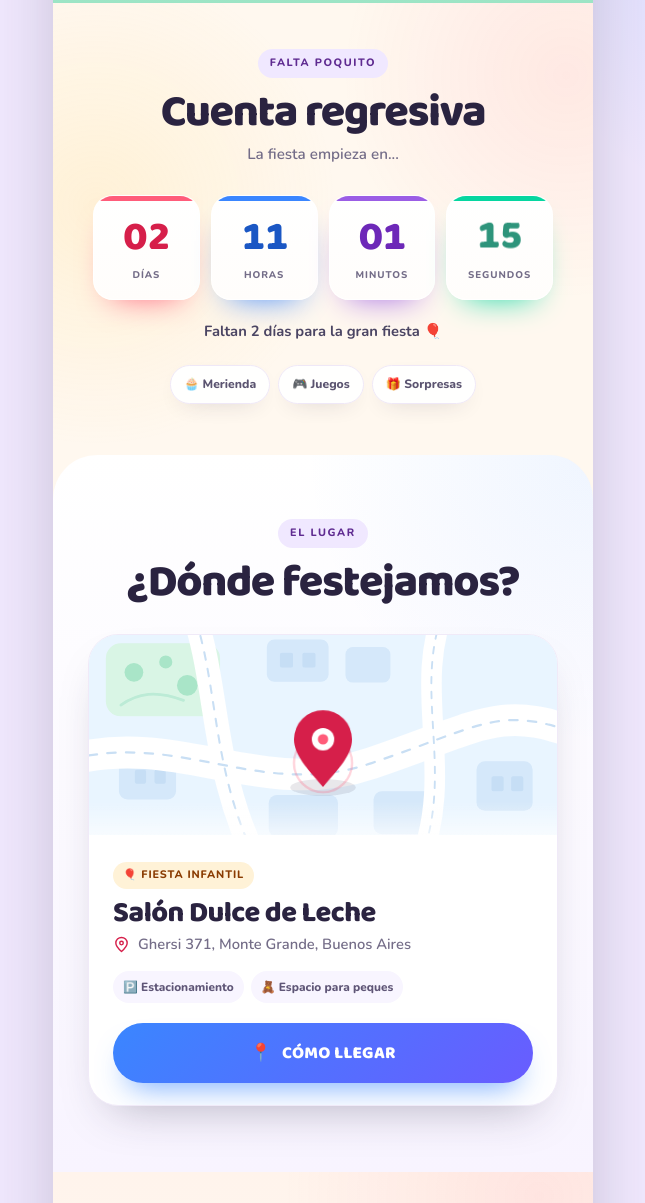
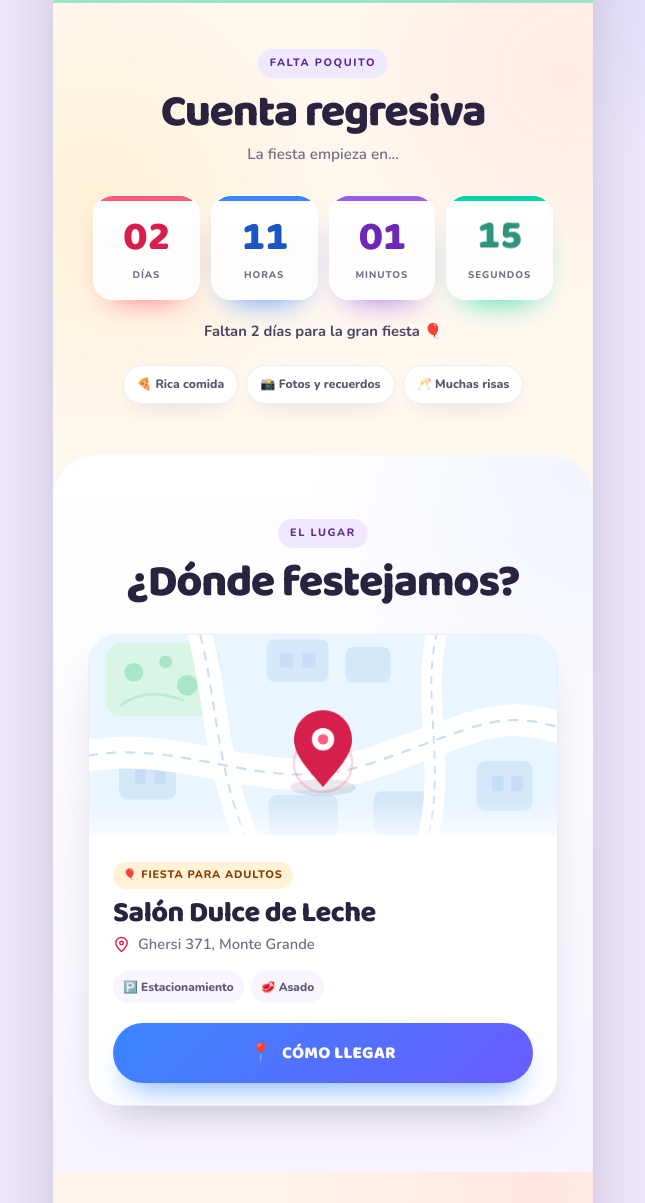
Before and after one commit to lucaslobretzky-ops/lucas, a plain HTML site: page index.html in a window 1280 px wide. Shown: the part 825-2028 px from the top of the page, without its empty margins (317-962 px from the left). Drawn offline with nearby package versions, Linux system fonts and the light colour scheme.

Commit message:
index.html

```diff
--- a/index.html
+++ b/index.html
@@ -1395,7 +1395,7 @@
           </span>
         </h1>
 
-        <p class="hero-sub">Juegos, risas, merienda y muchas sorpresas.</p>
+        <p class="hero-sub">Fuego, asado, sobremesa larga y la infaltable torta.</p>
 
         <div class="date-chip">
           <svg viewBox="0 0 24 24" fill="none" stroke="currentColor" stroke-width="2" stroke-linecap="round" stroke-linejoin="round" aria-hidden="true">
@@ -1449,9 +1449,9 @@
         <p class="sr-only" id="countdownSr" aria-live="polite"></p>
 
         <div class="party-chips reveal" aria-label="Lo que vas a encontrar en la fiesta">
-          <span>🧁 Merienda</span>
-          <span>🎮 Juegos</span>
-          <span>🎁 Sorpresas</span>
+          <span>🍕 Rica comida</span>
+          <span>📸 Fotos y recuerdos</span>
+          <span>🥂 Muchas risas</span>
         </div>
       </section>
 
@@ -1518,7 +1518,7 @@
           </div>
 
           <div class="location-body">
-            <span class="place-tag">🎈 Fiesta infantil</span>
+            <span class="place-tag">🎈 Fiesta para adultos</span>
             <h3 data-lugar>Salón Dulce de Leche</h3>
 
             <p class="address">
@@ -1526,18 +1526,18 @@
                 <path d="M20 10c0 5-8 12-8 12S4 15 4 10a8 8 0 1 1 16 0Z" />
                 <circle cx="12" cy="10" r="2.5" />
               </svg>
-              <span data-direccion>Ghersi 371, Monte Grande, Buenos Aires</span>
+              <span data-direccion>Ghersi 371, Monte Grande</span>
             </p>
 
             <div class="place-facts" aria-label="Comodidades del lugar">
               <span>🅿️ Estacionamiento</span>
-              <span>🧸 Espacio para peques</span>
+              <span>🥩 Asado</span>
             </div>
 
             <a
               class="btn btn-map"
               id="mapsLink"
-              href="https://www.google.com/maps/search/?api=1&amp;query=Ghersi%20371%2C%20Monte%20Grande%2C%20Buenos%20Aires"
+              href="https://maps.app.goo.gl/9BJjNw8WFL7c4bEu6"
               target="_blank"
               rel="noopener noreferrer"
             >
@@ -1624,13 +1624,15 @@
        ------------------------------------------------------------
        - fechaEvento: ISO con offset de Argentina (-03:00).
        - whatsapp: código de país + número, SIN +, espacios ni guiones.
+       - mapsUrl: link corto de Google Maps del salón.
        ============================================================ */
     const CONFIG = {
       nombre: "Lucas",
       fechaEvento: "2026-10-23T21:00:00-03:00",
       lugar: "Salón Dulce de Leche",
-      direccion: "Ghersi 371, Monte Grande, Buenos Aires",
-      mapsQuery: "Salón Dulce de Leche, Ghersi 371, Monte Grande, Buenos Aires",
+      direccion: "Ghersi 371, Monte Grande",
+      mapsQuery: "Salón Dulce de Leche, Ghersi 371, Monte Grande",
+      mapsUrl: "https://maps.app.goo.gl/9BJjNw8WFL7c4bEu6",
       whatsapp: "5491157179411"
     };
 
@@ -1703,7 +1705,9 @@
       const mapsLink = $("#mapsLink");
       const mapsQuery = CONFIG.mapsQuery || `${CONFIG.lugar}, ${CONFIG.direccion}`;
       if (mapsLink) {
-        mapsLink.href = `https://www.google.com/maps/search/?api=1&query=${encodeURIComponent(mapsQuery)}`;
+        mapsLink.href =
+          CONFIG.mapsUrl ||
+          `https://www.google.com/maps/search/?api=1&query=${encodeURIComponent(mapsQuery)}`;
         mapsLink.setAttribute("aria-label", `Cómo llegar a ${CONFIG.lugar} en Google Maps`);
       }
 
```
